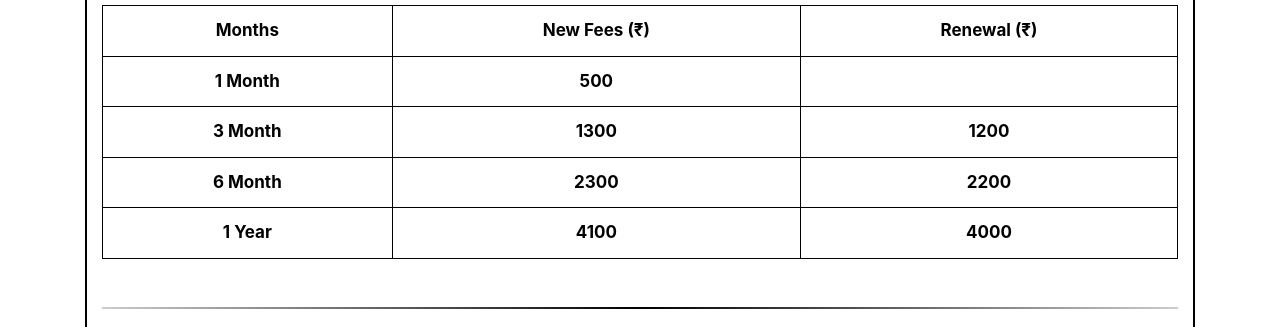
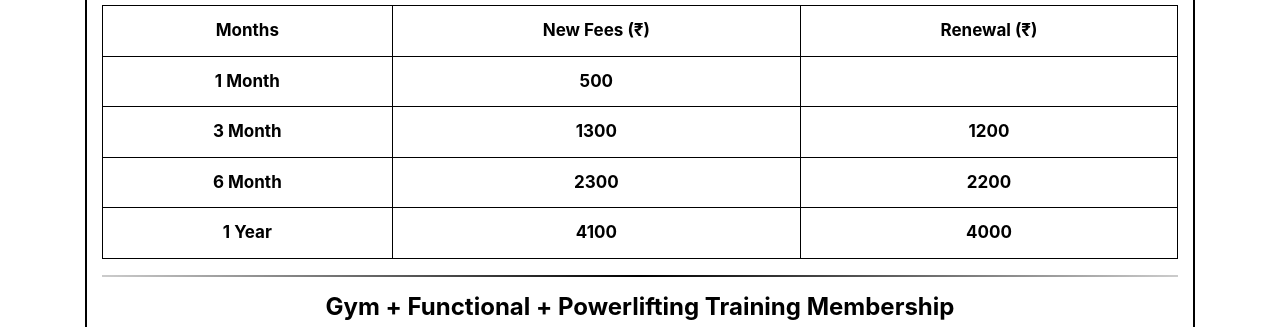
Before and after one commit to makrandtari/mumbaikarfitnesscafes, a plain HTML site: page index.html in a window 1280 px wide. Shown: the part 407-734 px from the top of the page. Drawn offline with nearby package versions, Linux system fonts and the light colour scheme; a script that the page names is missing.

Commit message:
Update index.html

```diff
--- a/index.html
+++ b/index.html
@@ -20,6 +20,10 @@
 </head>
 
 <style>
+  *{
+    margin:0px;
+    padding:0px;
+  }
   table {
     width: 100%;
   }
@@ -152,7 +156,7 @@
             <!-- <button onclick="save()" class="btn btn-outline-success">Save</button> -->
 
           </table>
-          <hr class="hr1 mt-5 mb-4" />
+          <hr class="hr1 mt-3" />
           <h3></h3>
         </div>
 
```
